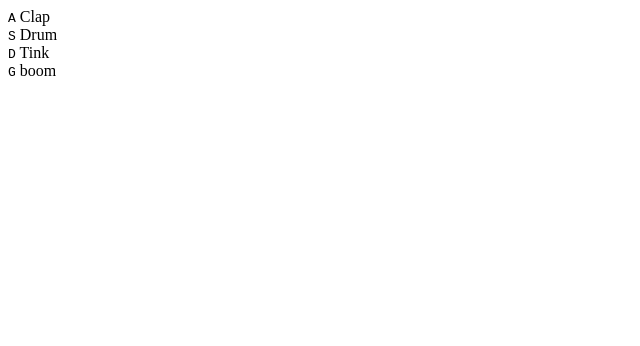
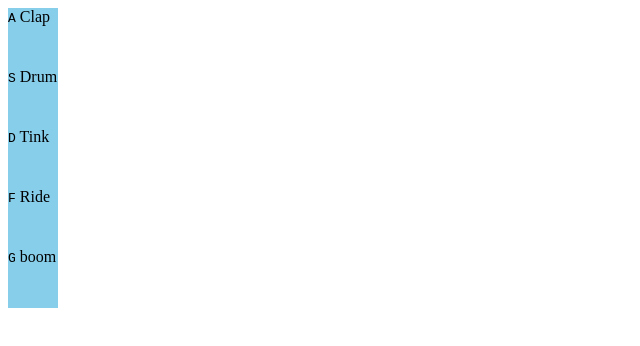
Before and after one commit to SilentStorm227/Drum-Kit, a plain HTML site: page index.html in a window 1280 px wide. Shown: the whole page, without its empty margins (0-640 px from the left). Drawn offline with Linux system fonts and the light colour scheme.

Commit message:
tecnically done

```diff
--- a/index.html
+++ b/index.html
@@ -22,6 +22,10 @@
             <kbd>D</kbd>
             <span class="sound">Tink</span>
         </div>
+        <div data-key="70" class="key">
+            <kbd>F</kbd>
+            <span class="sound">Ride</span>
+        </div>
         <div data-key="71" class="key">
             <kbd>G</kbd>
             <span class="sound">boom</span>
@@ -31,6 +35,7 @@
     <audio data-key="65" src="./clap.wav"></audio>
     <audio data-key="83" src="./drum.wav"></audio>
     <audio data-key="68" src="./tink.wav"></audio>
+    <audio data-key="70" src="./ride.wav"></audio>
     <audio data-key="71" src="./boom.ogg"></audio>
     <script src="./script.js">   </script>
 </body>
--- a/script.js
+++ b/script.js
@@ -1,11 +1,9 @@
-//  document.addEventListener('keydown' , function(e){
-//     const audio = document.querySelector(`audio[data-key="${e.keyCode}"]`);
-// });
-
 document.addEventListener('keydown', function(e) {
     const audio = document.querySelector(`audio[data-key="${e.keyCode}"]`);
+    const key = document.querySelector(`.key[data-key="${e.keyCode}"]`);
     if (!audio) return; // If no audio element matches, exit the function
 
     audio.currentTime = 0; // Rewind to start if it's already playing
     audio.play(); // Play the audio
+    console.log(key)
 });
--- a/style.css
+++ b/style.css
@@ -0,0 +1,5 @@
+.key{
+    width: 50px;
+    height: 60px;
+    background-color: skyblue;
+}
```
Also changed, not shown: 1 other file.
